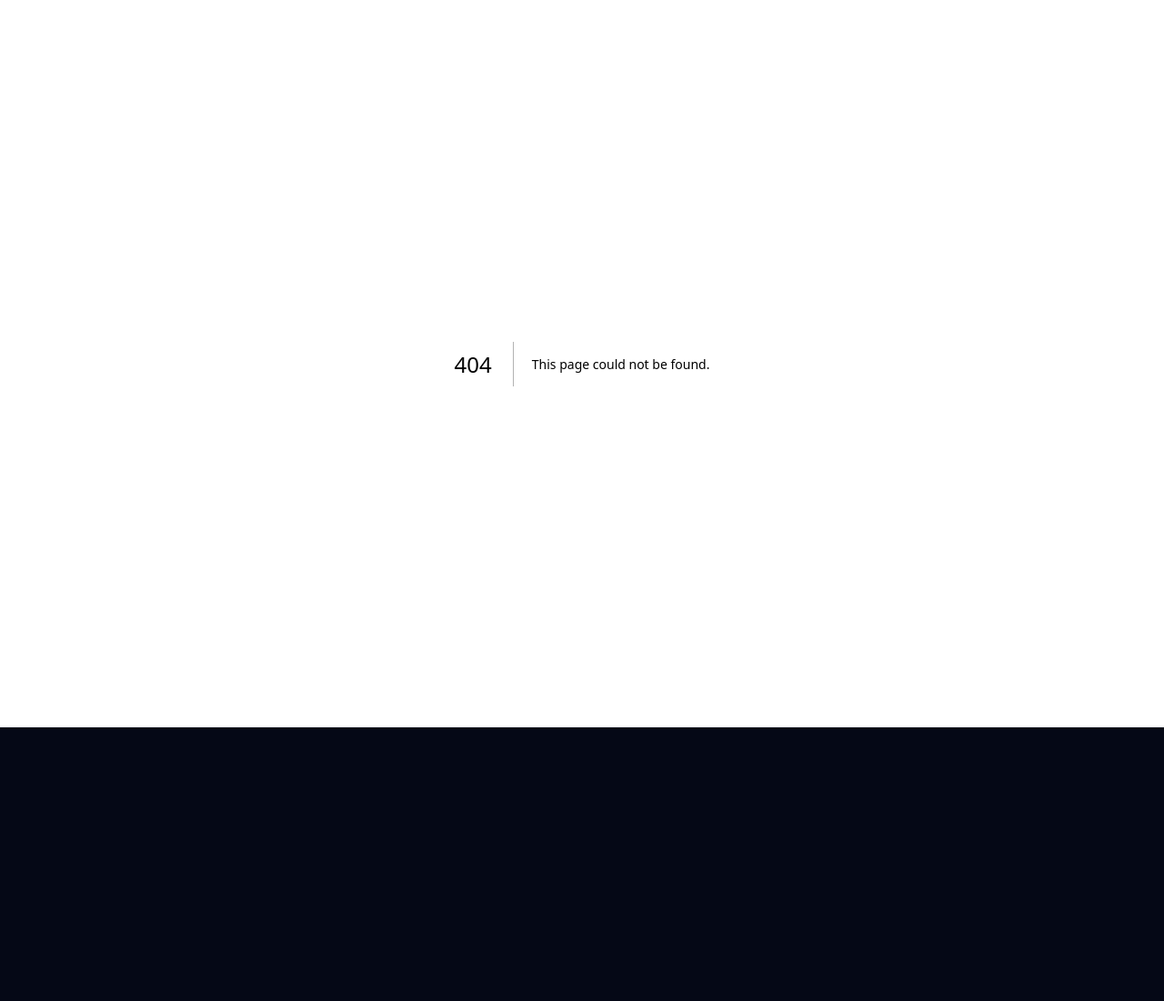
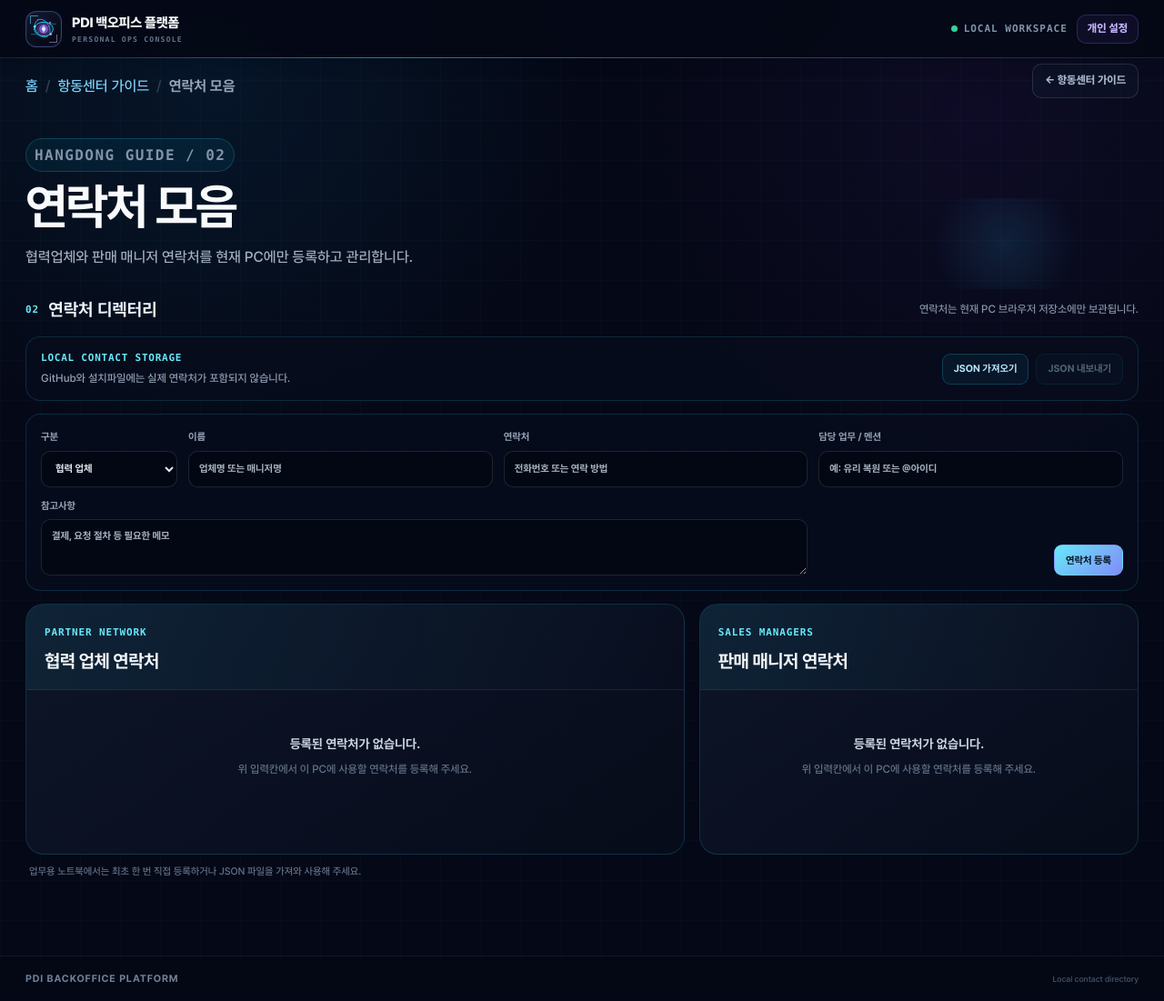
Before and after one commit to ttjssd/pdi_dante, a Next.js app: page /hangdong-guide/contacts in a window 1280 px wide. Before the commit this address had no page. Shown: the whole page at 91% size. Before the commit the page ends 800 px from the top, so only its background shows below. Built offline with nearby package versions, Linux system fonts and the light colour scheme.

Commit message:
feat: split contact directory into guide slot

```diff
--- a/app/config.ts
+++ b/app/config.ts
@@ -1,5 +1,5 @@
 export const APP_NAME = "PDI 백오피스 플랫폼";
 export const APP_SHORT_NAME = "PDI Backoffice";
 export const APP_DESCRIPTION = "PDI 업무 보조 콘솔";
-export const APP_VERSION = "1.9.3";
+export const APP_VERSION = "1.9.4";
 export const APP_VERSION_LABEL = `v${APP_VERSION}`;
--- /dev/null
+++ b/app/hangdong-guide/contacts/page.tsx
@@ -0,0 +1,34 @@
+import { BackButton, Breadcrumb, PlatformHeader } from "../../components/platform";
+import ContactDirectory from "../ContactDirectory";
+
+export default function HangdongContactsPage() {
+  return (
+    <main className="platform-app hangdong-app">
+      <PlatformHeader />
+      <div className="platform-shell">
+        <div className="extractor-navigation">
+          <Breadcrumb items={[
+            { label: "홈", href: "/console" },
+            { label: "항동센터 가이드", href: "/hangdong-guide" },
+            { label: "연락처 모음" },
+          ]} />
+          <BackButton href="/hangdong-guide">항동센터 가이드</BackButton>
+        </div>
+
+        <section className="category-hero tone-indigo page-enter hangdong-hero">
+          <div>
+            <span className="platform-kicker">HANGDONG GUIDE / 02</span>
+            <h1>연락처 모음</h1>
+            <p>협력업체와 판매 매니저 연락처를 현재 PC에만 등록하고 관리합니다.</p>
+          </div>
+        </section>
+
+        <ContactDirectory />
+      </div>
+      <footer className="platform-footer">
+        <strong>PDI BACKOFFICE PLATFORM</strong>
+        <span>Local contact directory</span>
+      </footer>
+    </main>
+  );
+}
--- a/package.json
+++ b/package.json
@@ -1,6 +1,6 @@
 {
   "name": "pdi-backoffice-supporter",
-  "version": "1.9.3",
+  "version": "1.9.4",
   "description": "PDI 업무 보조 콘솔",
   "author": "dante",
   "private": true,
```
Also changed, not shown: app/hangdong-guide/page.tsx (+7 -3 lines), app/platformData.ts (+15 -1 lines), scripts/verify-electron-launcher.mjs (+13 -3 lines), 1 other file (tests, documents, lock files or other folders).
